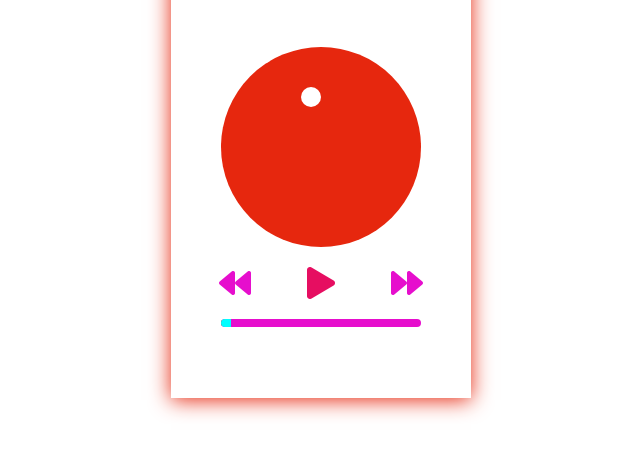
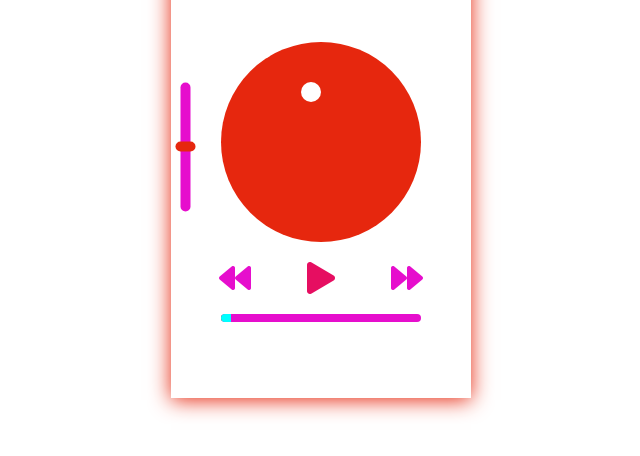
Before and after one commit to aashu0148/Music-player, a website: page index.html in a window 1280 px wide. Shown: the part 112-568 px from the top of the page, without its empty margins (239-879 px from the left). Drawn offline with Linux system fonts and the light colour scheme.

Commit message:
Volume control added

```diff
--- a/index.html
+++ b/index.html
@@ -21,7 +21,10 @@
             <div class="title">
 
             </div>
-            <div class="disc"></div>
+            <div class="middle">
+                <input type="range" class="volume" max=1 min=0 step=0.01 value=0.5>
+                <div class="disc"></div>
+            </div>
             <div class="options">
                 <div class="prev fa-2x fas fa-backward"></div>
                 <div class="play-pause fa-2x fas fa-play"></div>
--- a/script.js
+++ b/script.js
@@ -7,11 +7,13 @@ const playPause = player.querySelector(".play-pause");
 const prev = player.querySelector(".prev");
 const next = player.querySelector(".next");
 const progress = player.querySelector(".progress");
+const volumeInput = player.querySelector(".volume");
 
 const songs = [];
 const songNames = [];
 let songPointer = 0;
 let playing = false;
+let volume = 0.5;
 trackSong(songPointer);
 
 function populateFileList(songNames) {
@@ -21,6 +23,7 @@ function populateFileList(songNames) {
     fileList.innerHTML = html;
 }
 function play(pointer) {
+    songs[pointer].volume = volume;
     songs[pointer].play();
     playing = true;
     disc.classList.add("disc-animate");
@@ -118,3 +121,7 @@ fileInput.addEventListener("change", (e) => {
     })
     populateFileList(songNames);
 })
+volumeInput.addEventListener("input", () => {
+    volume = volumeInput.value;
+    songs[songPointer].volume = volume;
+})
--- a/style.css
+++ b/style.css
@@ -91,17 +91,40 @@ body {
 .player .title {
   padding: 5px;
   width: 100%;
-  height: 50px;
+  height: 30px;
+  margin-top: 15px;
   color: var(--secondary-color);
   font-weight: 800;
   font-size: larger;
-  display: flex;
-  justify-content: center;
-  align-items: center;
   text-align: center;
   overflow: hidden;
+  white-space: nowrap;
+  text-overflow: ellipsis;
 }
-.disc::before {
+.player .middle {
+  position: relative;
+  width: 100%;
+}
+.player .middle .volume {
+  position: absolute;
+  top: 50%;
+  left: -50px;
+  transform-origin: center;
+  transform: rotate(-90deg);
+  -webkit-appearance: none;
+  background: var(--secondary-color);
+  height: 10px;
+  border-radius: 20px;
+  outline: none;
+}
+.player .middle .volume::-webkit-slider-thumb {
+  -webkit-appearance: none;
+  height: 20px;
+  width: 10px;
+  border-radius: 5px;
+  background: var(--third-color);
+}
+.middle .disc::before {
   content: "";
   position: absolute;
   top: 20%;
@@ -111,7 +134,7 @@ body {
   border-radius: 50%;
   background: #fff;
 }
-.player .disc {
+.player .middle .disc {
   position: relative;
   height: 200px;
   width: 200px;
```
